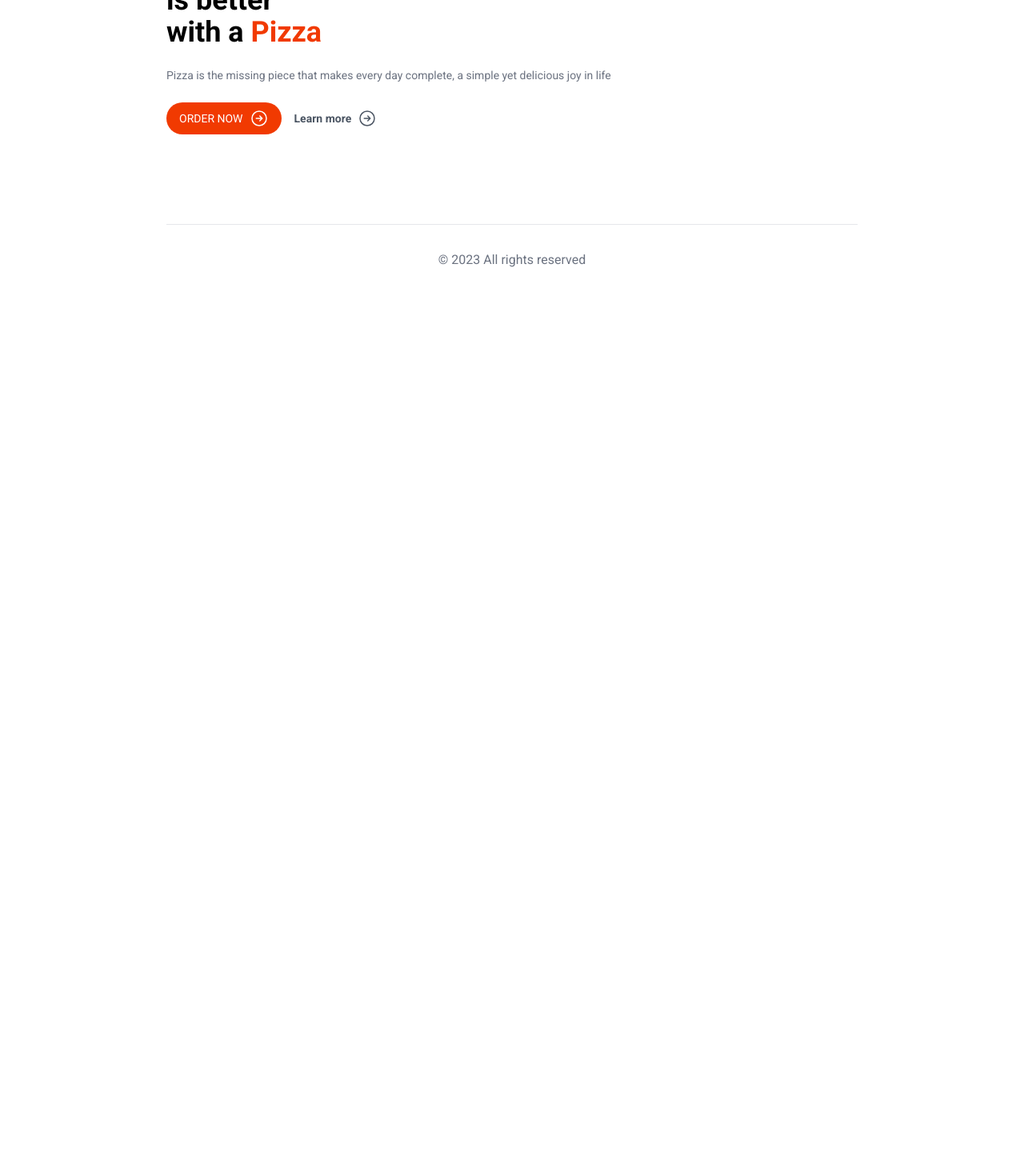
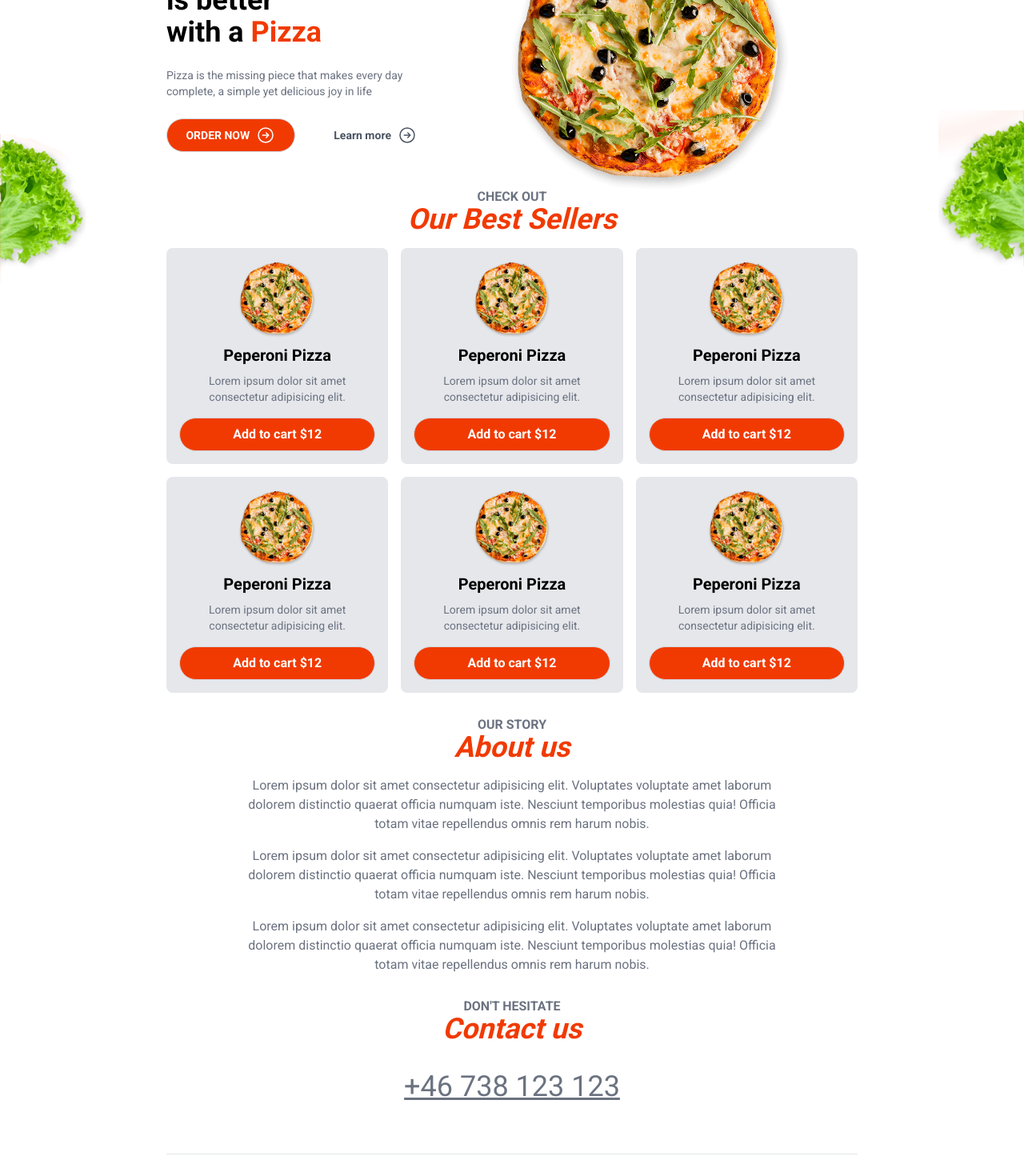
Before and after one commit to okuyama-code/Next_14_food_order, a Next.js app: page / in a window 1280 px wide. Shown: the part 180-1650 px from the top of the page at 80% size. Before the commit the page ends 800 px from the top, so only its background shows below. Built offline with nearby package versions, Linux system fonts and the light colour scheme.

Commit message:
layout一時完成

```diff
--- a/src/app/components/layout/Hero.jsx
+++ b/src/app/components/layout/Hero.jsx
@@ -28,7 +28,7 @@ const Hero = () => {
           </button>
         </div>
       </div>
-      <div className="relative hidden md:block">
+      <div className="relative">
         <Image src={'/pizza.png'} layout={'fill'} objectFit={'contain'} alt={'pizza'} />
       </div>
     </section>
--- /dev/null
+++ b/src/app/components/layout/HomeMenu.jsx
@@ -0,0 +1,34 @@
+import Image from 'next/image'
+import React from 'react'
+import SectionHeaders from './SectionHeaders'
+import MenuItem from '../menu/MenuItem'
+
+const HomeMenu = () => {
+  return (
+    <section className="">
+      <div className="absolute left-0 right-0 w-full justify-start">
+        <div className="absolute left-0 -top-[70px] text-left -z-10">
+          <Image src={'/sallad1.png'} width={109} height={189}  alt={'sallad'} />
+        </div>
+        <div className="absolute -top-[100px] right-0 -z-10">
+          <Image src={'/sallad2.png'} width={107} height={195} alt={'sallad'} />
+        </div>
+      </div>
+      <div className="text-center mb-4">
+        <SectionHeaders
+          subHeader={'check out'}
+          mainHeader={'Our Best Sellers'} />
+      </div>
+      <div className="grid grid-cols-3 gap-4">
+        <MenuItem />
+        <MenuItem />
+        <MenuItem />
+        <MenuItem />
+        <MenuItem />
+        <MenuItem />
+      </div>
+    </section>
+  )
+}
+
+export default HomeMenu
--- /dev/null
+++ b/src/app/components/layout/SectionHeaders.jsx
@@ -0,0 +1,12 @@
+export default function SectionHeaders({subHeader,mainHeader}) {
+  return (
+    <>
+      <h3 className="uppercase text-gray-500 font-semibold leading-4">
+        {subHeader}
+      </h3>
+      <h2 className="text-primary font-bold text-4xl italic">
+        {mainHeader}
+      </h2>
+    </>
+  );
+}
--- /dev/null
+++ b/src/app/components/menu/MenuItem.jsx
@@ -0,0 +1,20 @@
+import React from 'react'
+
+const MenuItem = () => {
+  return (
+    <div className='bg-gray-200 p-4 rounded-lg text-center hover:bg-white hover:shadow-md hover:shadow-black/25 transition-all'>
+      <div className='text-center'>
+        <img src="/pizza.png" className='max-h-auto max-h-24 block mx-auto' />
+      </div>
+      <h4 className='font-semibold my-2 text-xl'>Peperoni Pizza</h4>
+      <p className='text-gray-500 text-sm'>
+        Lorem ipsum dolor sit amet consectetur adipisicing elit.
+      </p>
+      <button className='bg-primary text-white rounded-full px-4 py-2 mt-4'>
+        Add to cart $12
+      </button>
+    </div>
+  )
+}
+
+export default MenuItem
--- a/src/app/globals.css
+++ b/src/app/globals.css
@@ -1,3 +1,49 @@
 @tailwind base;
 @tailwind components;
 @tailwind utilities;
+
+section.hero{
+  @apply block md:grid;
+  grid-template-columns: .4fr .6fr;
+}
+
+select,
+input[type="email"],
+input[type="password"],
+input[type="tel"],
+input[type="text"] {
+  @apply block w-full mb-2 rounded-xl;
+  @apply border p-2 border-gray-300 bg-gray-100;
+}
+input[type="email"]:disabled,
+input[type="password"]:disabled,
+input[type="tel"]:disabled,
+input[type="text"]:disabled {
+  @apply bg-gray-300 border-0 cursor-not-allowed text-gray-500;
+}
+label{
+  @apply text-gray-500 text-sm leading-tight;
+}
+label + input{
+  margin-top: -2px;
+}
+button, .button{
+  @apply flex w-full justify-center gap-2 text-gray-700 font-semibold;
+  @apply border border-gray-300 rounded-xl px-6 py-2;
+}
+button[type="submit"], .submit, button.primary{
+  @apply border-primary bg-primary text-white;
+}
+button[type="submit"]:disabled, .submit:disabled{
+  @apply cursor-not-allowed bg-red-400;
+}
+div.tabs > * {
+  @apply bg-gray-300 text-gray-700 rounded-full py-2 px-4;
+}
+div.tabs > *.active{
+  @apply bg-primary text-white;
+}
+
+.flying-button-parent button{
+  @apply border-primary bg-primary text-white rounded-full;
+}
--- a/src/app/page.js
+++ b/src/app/page.js
@@ -1,6 +1,9 @@
 import Link from "next/link";
+
+import Hero from "./components/layout/Hero";
 import Header from "./components/layout/Header";
-import Hero from "./components/layout/Hero";
+import HomeMenu from "./components/layout/HomeMenu";
+import SectionHeaders from "./components/layout/SectionHeaders";
 
 
 export default function Home() {
@@ -8,6 +11,36 @@ export default function Home() {
     <>
       <Header />
       <Hero />
+      <HomeMenu />
+      <section className="text-center my-8">
+        <SectionHeaders
+          subHeader={'Our story'}
+          mainHeader={'About us'}
+        />
+        <div className="text-gray-500 max-w-2xl mx-auto mt-4 flex flex-col gap-4">
+          <p>
+            Lorem ipsum dolor sit amet consectetur adipisicing elit. Voluptates voluptate amet laborum dolorem distinctio quaerat officia numquam iste. Nesciunt temporibus molestias quia! Officia totam vitae repellendus omnis rem harum nobis.
+          </p>
+          <p>
+            Lorem ipsum dolor sit amet consectetur adipisicing elit. Voluptates voluptate amet laborum dolorem distinctio quaerat officia numquam iste. Nesciunt temporibus molestias quia! Officia totam vitae repellendus omnis rem harum nobis.
+          </p>
+          <p>
+            Lorem ipsum dolor sit amet consectetur adipisicing elit. Voluptates voluptate amet laborum dolorem distinctio quaerat officia numquam iste. Nesciunt temporibus molestias quia! Officia totam vitae repellendus omnis rem harum nobis.
+          </p>
+        </div>
+      </section>
+
+      <section className="text-center my-8">
+        <SectionHeaders
+          subHeader={'Don\'t hesitate'}
+          mainHeader={'Contact us'}
+        />
+        <div className="mt-8">
+        <a className="text-4xl underline text-gray-500" href="tel:+46738123123">
+          +46 738 123 123
+        </a>
+        </div>
+      </section>
     </>
   );
 }
```
Also changed, not shown: src/app/components/layout/Header.jsx (renamed from src/app/components/layout/Header.js).
